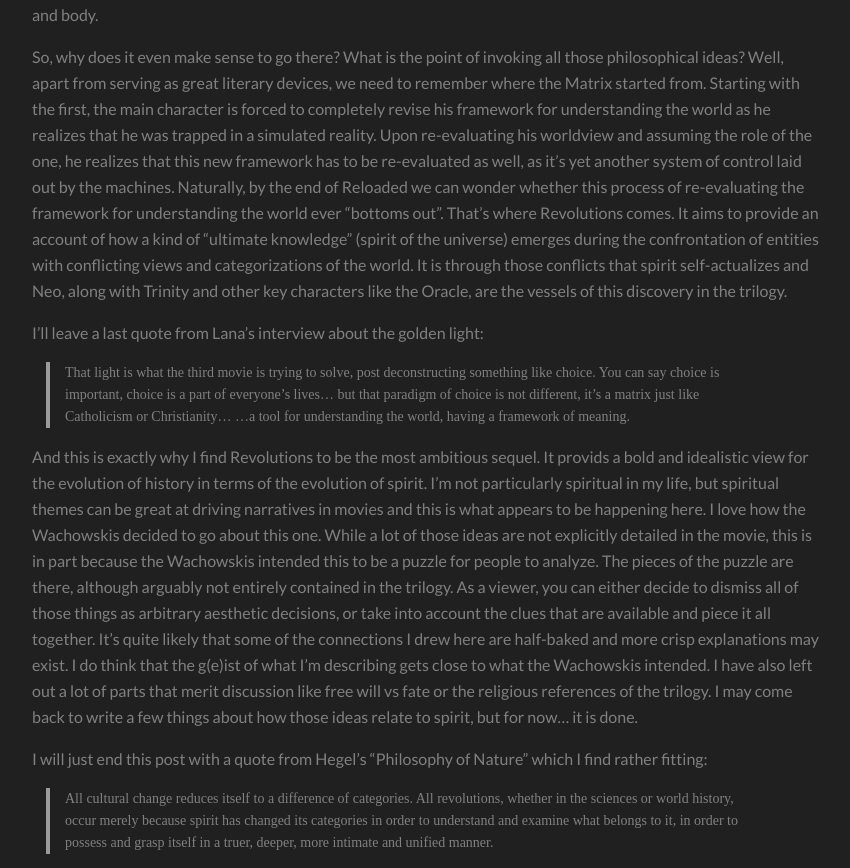
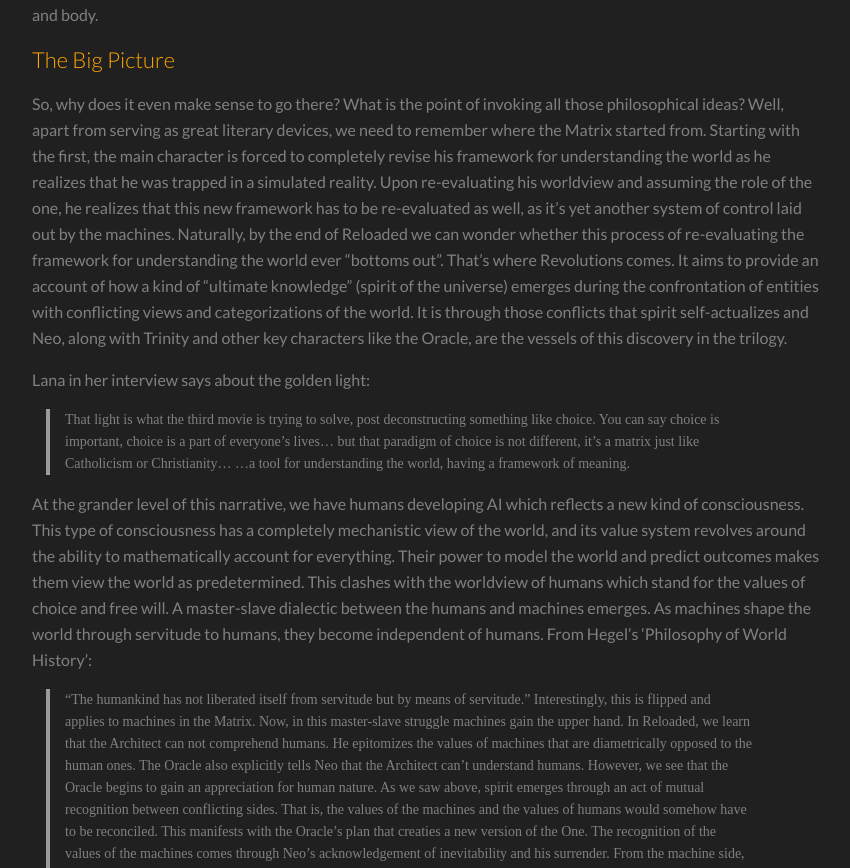
Before and after one commit to Stalence/stalence.github.io, a Jekyll site: the page built from _posts/2021-12-30-The Matrix Dialectics.md, in a window 1280 px wide and 1400 px high, scrolled down 7935 px. Shown: the part 214-1082 px from the top of the window, without its empty margins (213-1063 px from the left). Built offline with Jekyll 4.4.1, drawn with Linux system fonts in a browser that asks for light colours; a script that is not in the unit is left out; some of the changed text lies outside the part shown; grey boxes are pictures that could not be loaded.

Commit message:
Update 2021-12-30-The Matrix Dialectics.md

```diff
--- a/_posts/2021-12-30-The Matrix Dialectics.md
+++ b/_posts/2021-12-30-The Matrix Dialectics.md
@@ -2,7 +2,7 @@
 layout: post
 categories: posts
 title: World Spirit and the Matrix Revolutions
-subtitle: 'The significance of the golden light and why Revolutions is the most ambitious film in the Matrix Trilogy'
+subtitle: 'The significance of the golden light and why Revolutions is the most ambitious film in the Matrix Trilogy.'
 tags:
   - 'The Matrix, Spirit of the Universe'
 date-string: 'December 31, 2021'
@@ -160,19 +160,27 @@
 [![machine city][10]][10]
 Given Lana's words about transcending the Cartesian dilemma, it's fair to assume that this is a deliberate choice, meant to signify the unification of the worlds of mind and body.
 
+<h2 style="color:rgb(255, 166, 0); font-family:Lato;font-size: 22px;font-weight:100;">The Big Picture</h2>
+
 So, why does it even make sense to go there? What is the point of invoking all those philosophical ideas? Well, apart from serving as great literary devices, we need to remember where the Matrix started from.
 Starting with the first, the main character is forced to completely revise his framework for understanding the world as he realizes that he was trapped in a simulated reality. Upon re-evaluating his worldview and assuming the role of the one, he realizes that this new framework has to be re-evaluated as well, as it's yet another system of control laid out by the machines. Naturally, by the end of Reloaded we can wonder
 whether this process of re-evaluating the framework for understanding the world ever "bottoms out". That's where Revolutions comes. It aims to provide an account of how a kind of "ultimate knowledge" (spirit of the universe) emerges during the confrontation of entities with conflicting views and categorizations of the world. It is through those conflicts that spirit self-actualizes and Neo, along with Trinity and other key characters like the Oracle, are the vessels of this discovery in the trilogy.
 
-I'll leave a last quote from Lana's interview about the golden light:
+Lana in her interview says about the golden light:
 > That light is what the third movie is trying to solve, post deconstructing something like choice. You can say choice is important, choice is a part of everyone's lives... but that paradigm of choice is not different, it's a matrix just like Catholicism or Christianity...
 >...a tool for understanding the world, having a framework of meaning.
+
+At the grander level of this narrative, we have humans developing AI which reflects a new kind of consciousness. This type of consciousness has a completely mechanistic view of the world, and its value system
+revolves around the ability to mathematically account for everything. Their power to model the world and predict outcomes makes them view the world as predetermined. This clashes with the worldview of humans
+which stand for the values of choice and free will.  A master-slave dialectic between the humans and machines emerges. As machines shape the world through servitude to humans, they become independent of humans. From Hegel's 'Philosophy of World History':
+> "The humankind has not liberated itself from servitude but by means of servitude."
+Interestingly, this is flipped and applies to machines in the Matrix. Now, in this master-slave struggle machines gain the upper hand. In Reloaded, we learn that the Architect can not comprehend humans. He epitomizes the values of machines that are diametrically opposed to the human ones. The Oracle also explicitly tells Neo that the Architect can't understand humans.  However, we see that the Oracle begins to gain an appreciation for human nature. As we saw above, spirit emerges through an act of mutual recognition between conflicting sides. That is, the values of the machines and the values of humans would somehow have to be reconciled. This manifests with the Oracle's plan that creaties a new version of the One. The recognition of the values of the machines comes through Neo's acknowledgement of inevitability and his surrender. From the machine side, I believe that this acknowledgement is best reflected in the last line of the film. Seraph asks the Oracle if she always knew what would happen. Her response is 'No. But I believed'. We see that the oracle clearly displays values that are strictly representative of humans (hope and belief). This is exactly what allowed spirit to emerge and the peaceful coexistence of humans and machines to be achieved.
 
 And this is exactly why I find Revolutions to be the most ambitious sequel. It provids a bold and idealistic view for the evolution of history in terms of the evolution of spirit. I'm not particularly spiritual in my life, but spiritual themes can be great at driving narratives in movies and this is what appears to be happening here.
 I love how the Wachowskis decided to go about this one.
 While a lot of those ideas are not explicitly detailed in the movie, this is in part because the Wachowskis intended this to be a puzzle for people to analyze.
-The pieces of the puzzle are there, although arguably not entirely contained in the trilogy. As a viewer, you can either decide to dismiss all of those things as arbitrary aesthetic decisions, or take into account the clues that are available and piece it all together. It's quite likely that some of the connections I drew here are half-baked and more crisp explanations may exist. I do think that the g(e)ist of what I'm describing gets close to what the Wachowskis intended.
-I have also left out a lot of parts that merit discussion like free will vs fate or the religious references of the trilogy.
+The pieces of the puzzle are there, although arguably not entirely contained in the trilogy. As a viewer, you can either decide to dismiss all of those things as arbitrary aesthetic decisions, or take into account the clues that are available and piece it all together. It's quite likely that some of the connections I drew here are half-baked and more crisp explanations may exist. I do think that the g(e)ist of what I'm describing gets fairly close to what the Wachowskis intended.
+I have also left out parts like the religious references of the trilogy.
 I may come back to write a few things about how those ideas relate to spirit, but for now... it is done.
 
 I will just end this post with a quote from Hegel's "Philosophy of Nature" which I find rather fitting:
```
